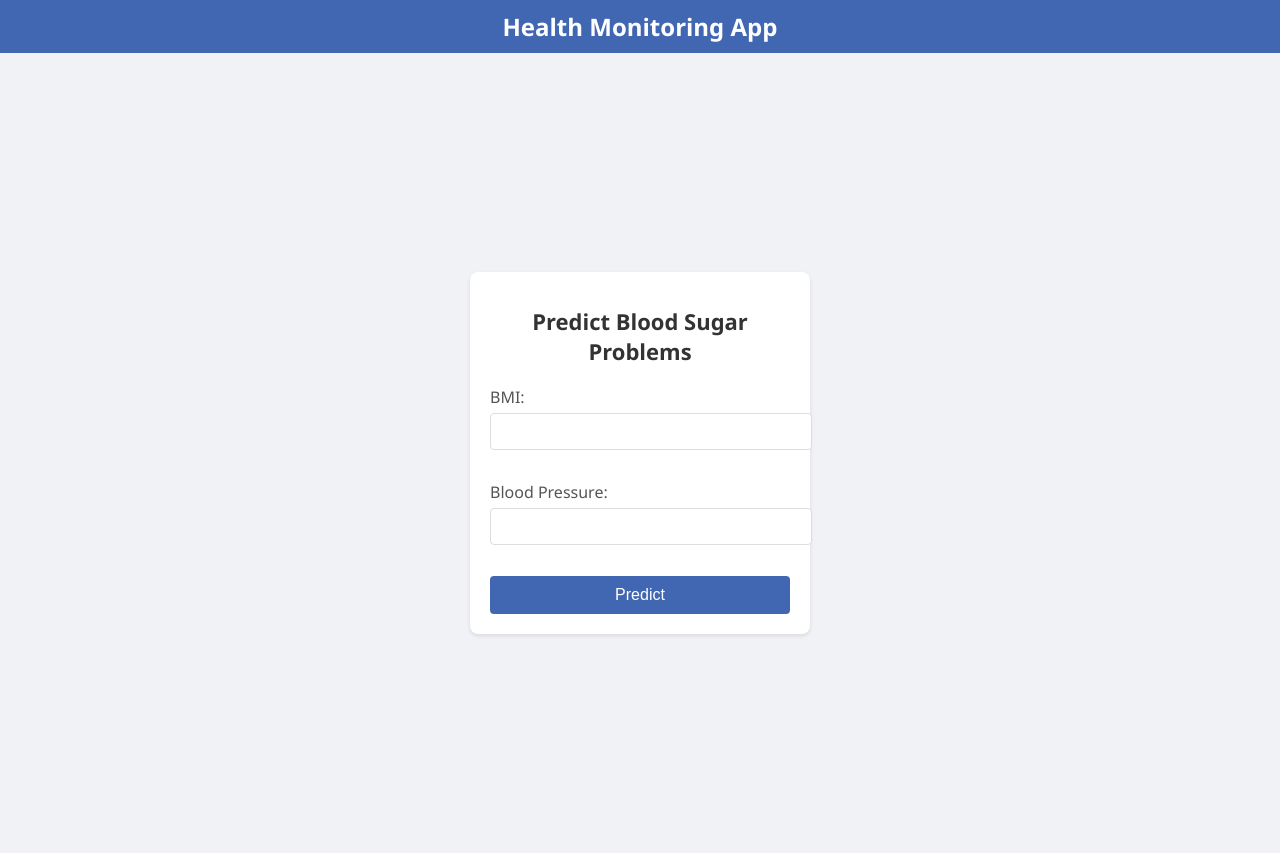
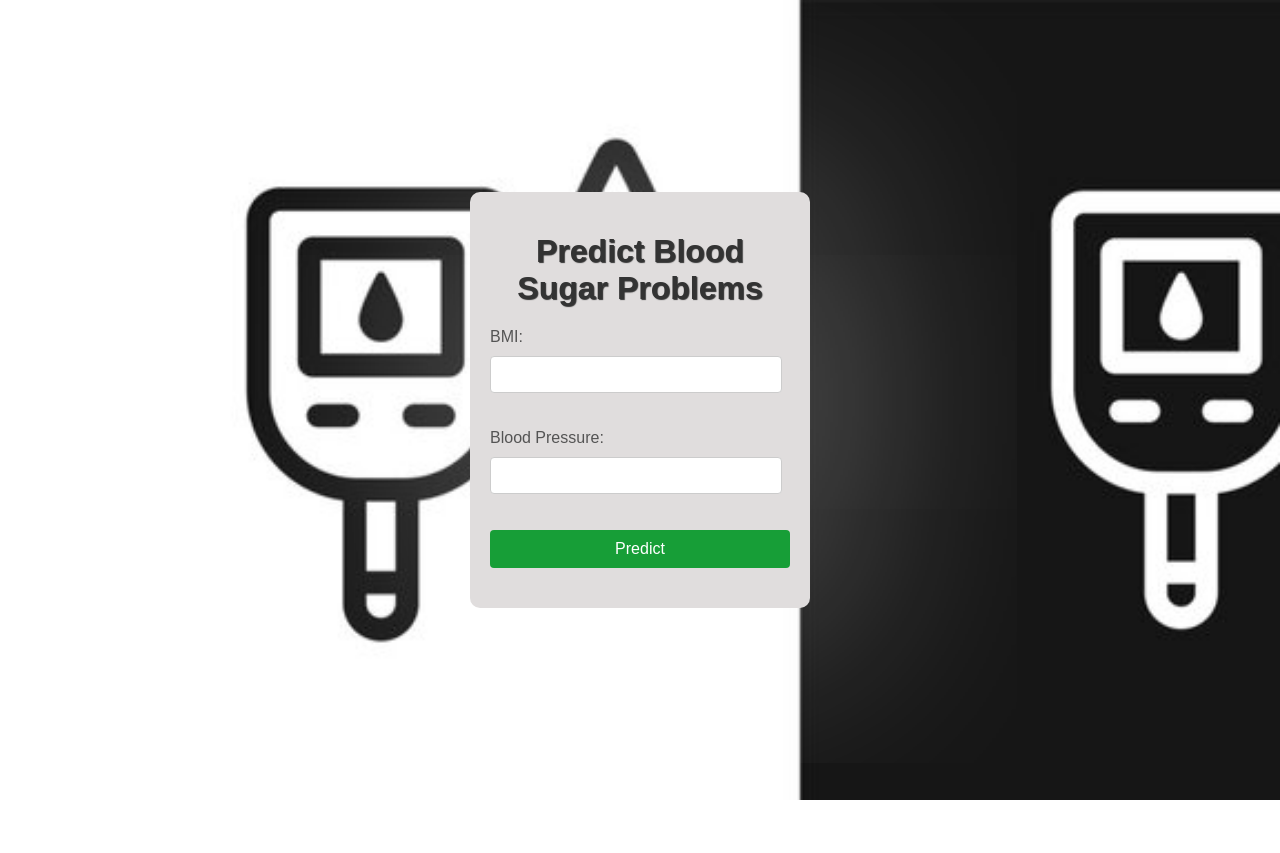
Before and after one commit to shauryasawai/Health-app, a Django app: page /predict/ in a window 1280 px wide. After the commit the page ends 800 px from the top, so only its background shows below. Run offline with Django 5.2, Linux system fonts and the light colour scheme; parts of the project's set-up code (start-up, migrations or seed data) failed here and were passed over.

Commit message:
bloodSugar(Template)

```diff
--- a/base/Templates/base/predict.html
+++ b/base/Templates/base/predict.html
@@ -3,89 +3,76 @@
 <head>
     <meta charset="UTF-8">
     <meta name="viewport" content="width=device-width, initial-scale=1.0">
-    <title>Predict Blood Sugar Problems</title>
+    <title>BMI Calculator</title>
     <style>
         body {
-            font-family: 'Segoe UI', Tahoma, Geneva, Verdana, sans-serif;
-            background-color: #f0f2f5;
-            margin: 0;
-            padding: 0;
-        }
-
-        .header {
-            background-color: #4267B2;
-            color: white;
-            padding: 10px 0;
-            text-align: center;
-            font-size: 24px;
-            font-weight: bold;
-        }
-
-        .container {
+            font-family: Arial, sans-serif;
+            background-image: url("/static/Images/360_F_556151036_wzPSCGcY6GZKo4rnSD5fIdTEYyTTVKjy.jpg");
+            object-fit: fill;
+            background-repeat: no-repeat;
+            background-size: cover;
             display: flex;
             justify-content: center;
             align-items: center;
             height: 100vh;
+            margin: 0;
         }
-
-        .form-box {
-            background-color: white;
+        .calculator {
+            background-color: #e0dddd;
             padding: 20px;
-            border-radius: 8px;
-            box-shadow: 0 2px 4px rgba(0, 0, 0, 0.1);
+            border-radius: 10px;
             width: 300px;
+            box-shadow: 0px 0px 1000px rgba(255, 255, 255, 0.5);
         }
-
-        .form-box h1 {
-            font-size: 22px;
+        .calculator h1 {
+            text-align: center;
+            color: #333;
+            text-shadow: #333 1px 1px 1px;
+        }
+        .calculator label {
+            display: block;
+            margin-bottom: 10px;
+            color: #545454;
+        }
+        .calculator input {
+            width: 90%;
+            padding: 10px;
             margin-bottom: 20px;
-            color: #333;
-            text-align: center;
+            border: 1px solid #ccc;
+            border-radius: 4px;
         }
-
-        .form-box label {
-            display: block;
-            margin-bottom: 5px;
-            color: #555;
-        }
-
-        .form-box input {
+        .calculator button {
             width: 100%;
             padding: 10px;
-            margin-bottom: 15px;
-            border: 1px solid #ddd;
-            border-radius: 4px;
-        }
-
-        .form-box button {
-            width: 100%;
-            padding: 10px;
-            background-color: #4267B2;
-            color: white;
+            background-color: #179e37;
+            color: #fff;
             border: none;
             border-radius: 4px;
+            cursor: pointer;
             font-size: 16px;
-            cursor: pointer;
         }
-
-        .form-box button:hover {
-            background-color: #365899;
+        .calculator button:hover {
+            font-size: 1.1rem;
+            background-color: #147b2a;
+        }
+        .result {
+            text-align: center;
+            margin-top: 20px;
+            font-size: 18px;
+            color: #333;
         }
     </style>
 </head>
 <body>
-    <div class="header">
-        Health Monitoring App
-    </div>
-    <div class="container">
-        <div class="form-box">
+
+<div class="calculator">
     <h1>Predict Blood Sugar Problems</h1>
     <form method="post">
         {% csrf_token %}
         {{ form.as_p }}
         <button type="submit">Predict</button>
     </form>
-        </div>
+    <div class="result" id="result"></div>
 </div>
 </body>
 </html>
```
Also changed, not shown: static/Images/360_F_556151036_wzPSCGcY6GZKo4rnSD5fIdTEYyTTVKjy.jpg (added). Lines whose indentation alone changed are shown as unchanged.
